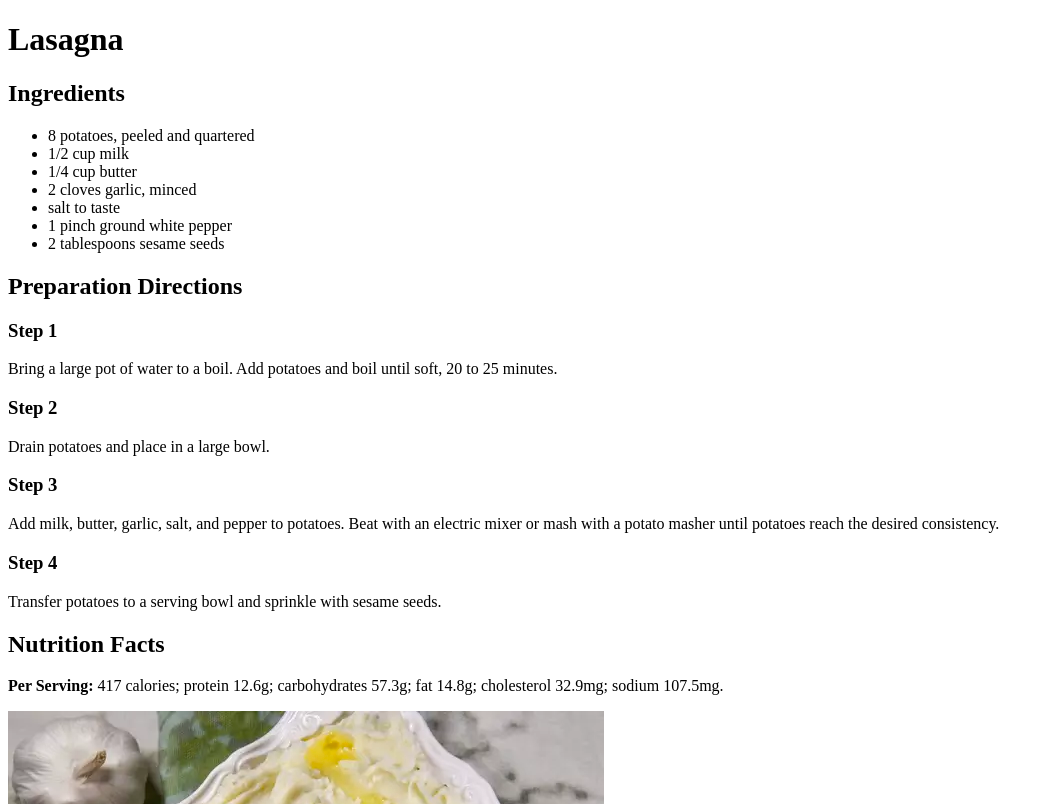
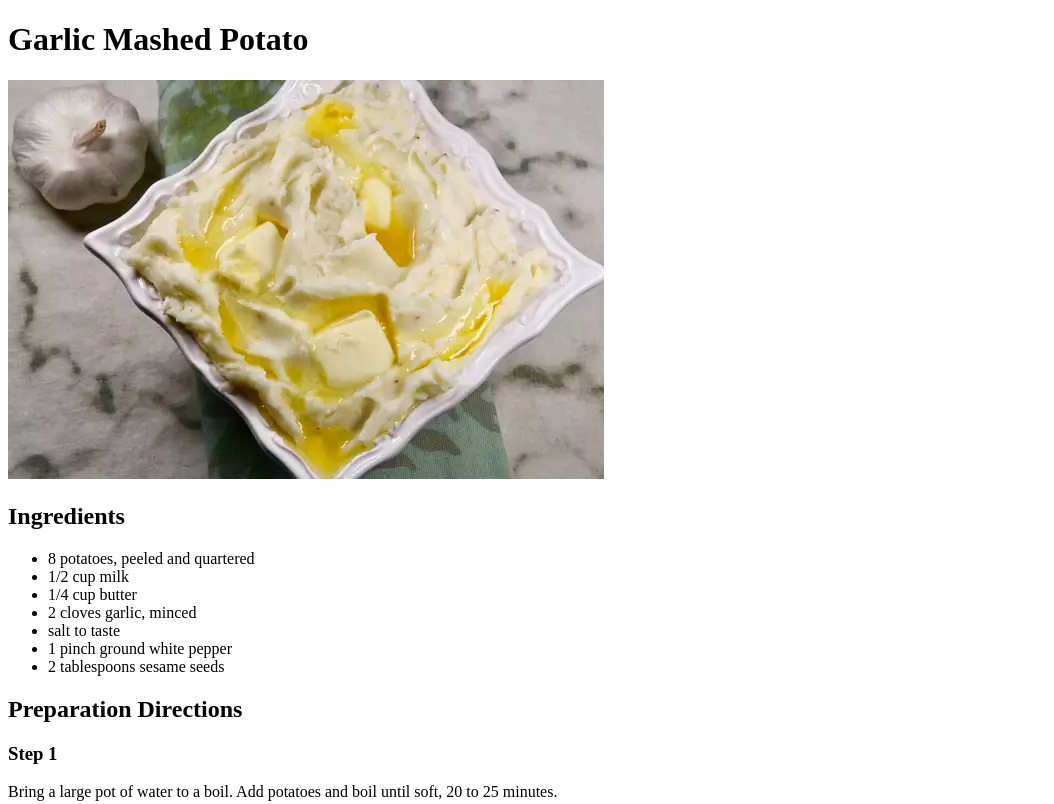
Before and after one commit to diogortsilva/odin-recipes, a plain HTML site: page recipes/02-mashed.html in a window 1280 px wide. Shown: the top 804 px of the page, without its empty margins (0-1054 px from the left). Drawn offline with Linux system fonts and the light colour scheme.

Commit message:
Update picture position on recipe pages to be on top. Fix h1 on 2nd recipe.

```diff
--- a/recipes/02-mashed.html
+++ b/recipes/02-mashed.html
@@ -8,7 +8,11 @@
 </head>
 <body>
 
-    <h1>Lasagna</h1>
+    <h1>Garlic Mashed Potato</h1>
+
+    <p>
+        <img src="./02-mashed.webp" alt="Roasted Garlic Mashed Potato">
+    </p>
 
     <h2>Ingredients</h2>
         <ul>
@@ -48,8 +52,6 @@
         <strong>Per Serving:</strong> 417 calories; protein 12.6g; carbohydrates 57.3g; fat 14.8g; cholesterol 32.9mg; sodium 107.5mg.
     </p>
 
-    <img src="./02-mashed.webp" alt="Roasted Garlic Mashed Potato">
-
     <p>
         <a href="../index.html">Back</a>
     </p>
```
Also changed, not shown: recipes/01-lasagna.html (+4 -4 lines), recipes/03-omelette.html (+4 -3 lines).
